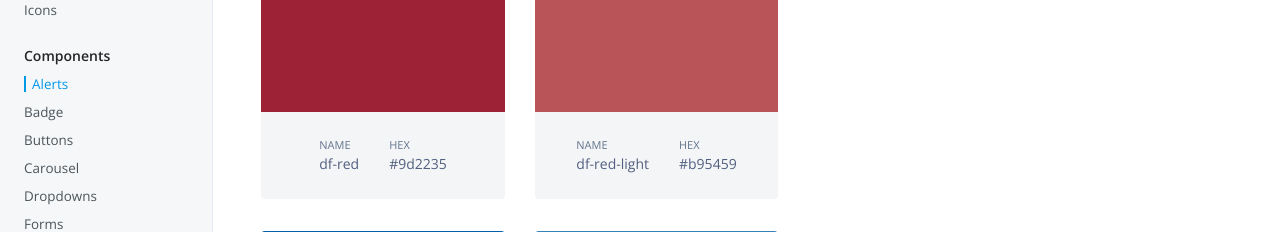
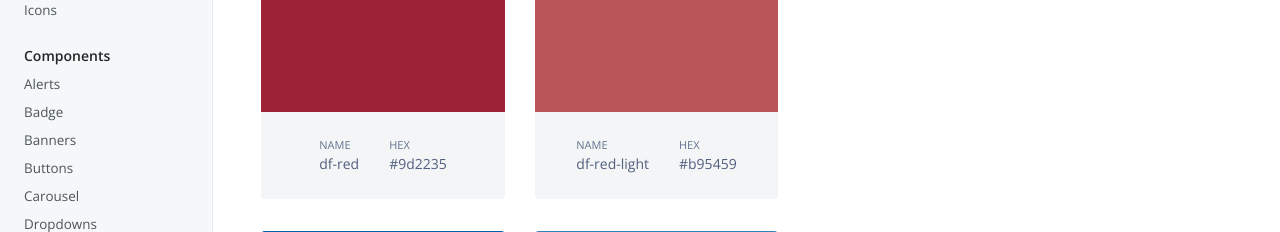
Before and after one commit to alisonsavage/jf-designsystem, a plain HTML site: page design-system-gh-pages/docs/foundation/colors.html in a window 1280 px wide. Shown: the part 435-667 px from the top of the page. Drawn offline with nearby package versions, Linux system fonts and the light colour scheme.

Commit message:
Updated Banners link and removed active class

```diff
--- a/design-system-gh-pages/sidenav.html
+++ b/design-system-gh-pages/sidenav.html
@@ -34,11 +34,14 @@
           <div class="ct-toc-item active">
             <a class="ct-toc-link" href="docs/components/alerts.html">Components</a>
             <ul class="nav ct-sidenav">
-              <li class="active ct-sidenav-active">
+				<!--<li class="active ct-sidenav-active">-->
+              <li>
                 <a href="docs/components/alerts.html">Alerts</a></li>
               <li>
                 <a href="docs/components/badge.html">Badge</a></li>
               <li>
+                <a href="docs/components/banners.html">Banners</a></li>
+			  <li>
                 <a href="docs/components/buttons.html">Buttons</a></li>
               <li>
                 <a href="docs/components/carousel.html">Carousel</a></li>
```
